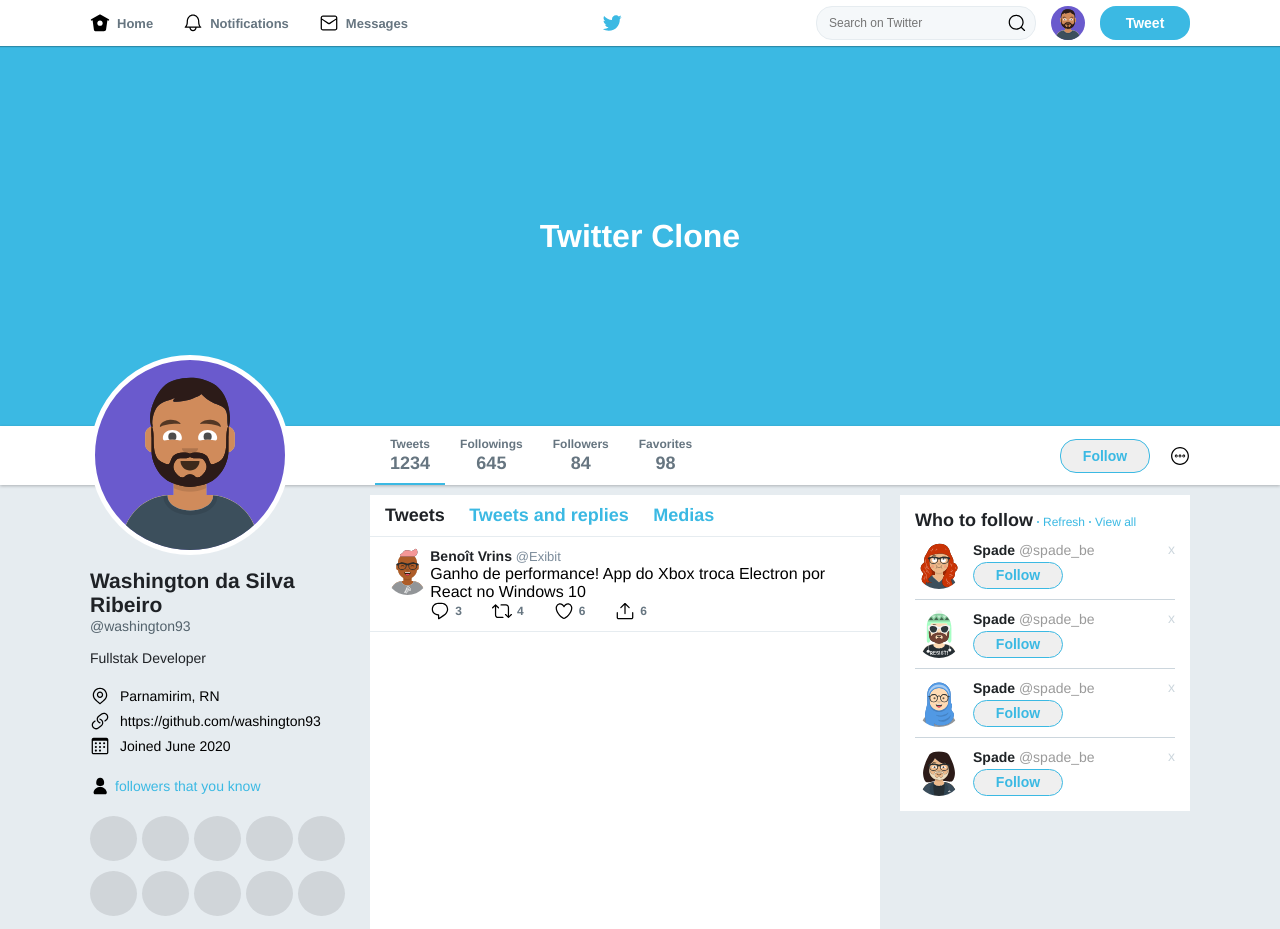
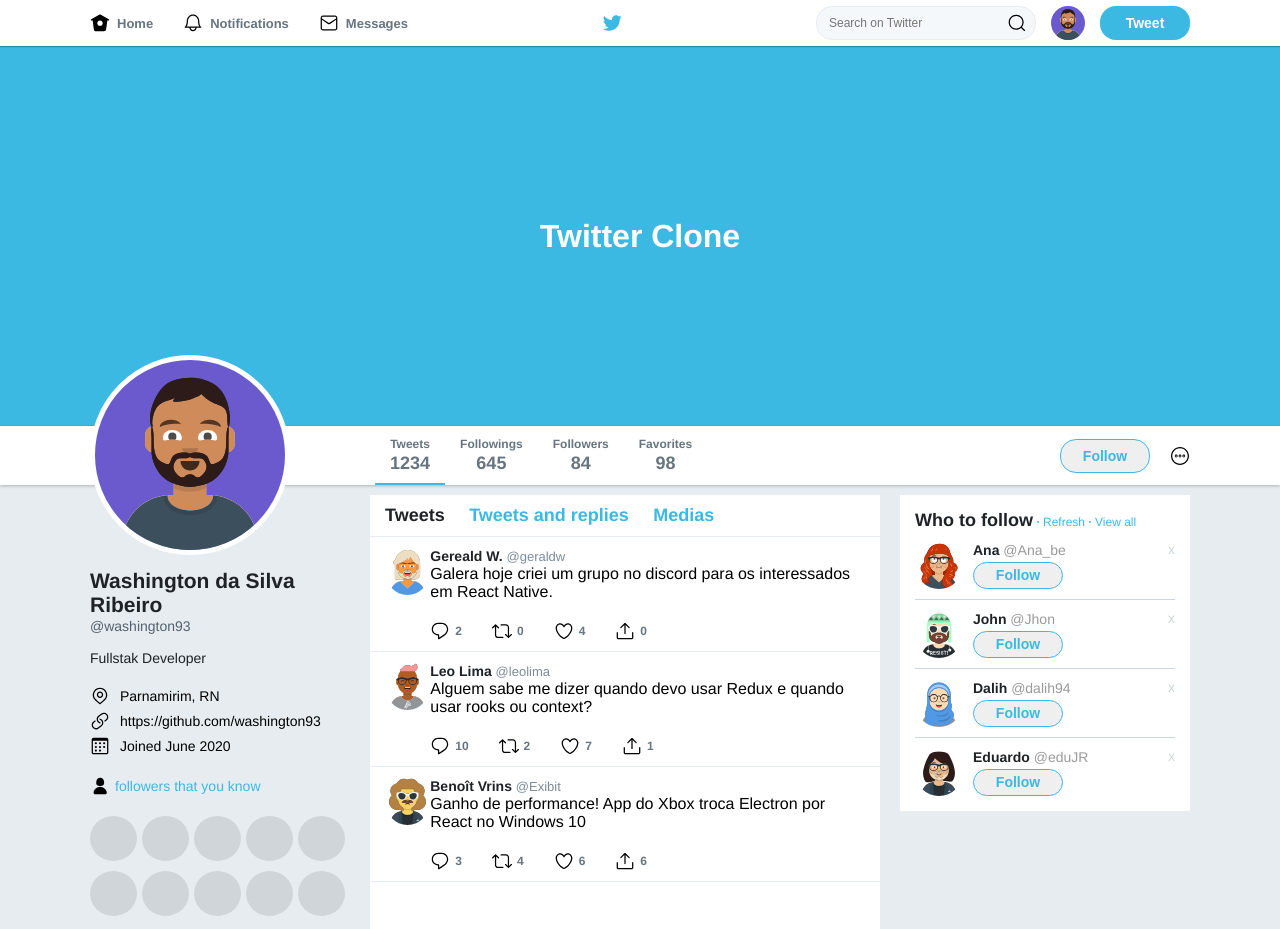
Before and after one commit to washington93/Twitter-clone, a plain HTML site: page index.html in a window 1280 px wide. Shown: the top 929 px of the page. Drawn offline with Linux system fonts and the light colour scheme.

Commit message:
README.md, preview.png

```diff
--- a/index.html
+++ b/index.html
@@ -90,7 +90,33 @@
 
       <ul class="tweets">
         <li>
+          <img src="images/avatar06.svg" alt="avatar">
+          <div class="info">
+            <strong>Gereald W. <span>@geraldw</span></strong>
+            <p>Galera hoje criei um grupo no discord para os interessados em React Native.  </p>
+            <div class="actions">
+              <a href=""><img src="images/comment.svg" alt="comments"/> 2</a>
+              <a href=""><img src="images/retweet.svg" alt="retweet"/> 0</a>
+              <a href=""><img src="images/like.svg" alt="like"/> 4</a>
+              <a href=""><img src="images/send.svg" alt="send"/> 0</a>
+            </div>
+          </div>
+        </li>
+        <li>
           <img src="images/avatar01.svg" alt="avatar">
+          <div class="info">
+            <strong>Leo Lima <span>@leolima</span></strong>
+            <p>Alguem sabe me dizer quando devo usar Redux e quando usar rooks ou context?</p>
+            <div class="actions">
+              <a href=""><img src="images/comment.svg" alt="comments"/> 10</a>
+              <a href=""><img src="images/retweet.svg" alt="retweet"/> 2</a>
+              <a href=""><img src="images/like.svg" alt="like"/> 7</a>
+              <a href=""><img src="images/send.svg" alt="send"/> 1</a>
+            </div>
+          </div>
+        </li>
+        <li>
+          <img src="images/avatar04.svg" alt="avatar">
           <div class="info">
             <strong>Benoît Vrins <span>@Exibit</span></strong>
             <p>Ganho de performance! App do Xbox troca Electron por React no Windows 10</p>
@@ -116,7 +142,7 @@
             <div class="profile">
               <img src="images/avatar07.svg" alt="avatar">
               <div class="info">
-                <strong>Spade <span>@spade_be</span></strong>
+                <strong>Ana <span>@Ana_be</span></strong>
                 <button>Follow</button>
               </div>
             </div>
@@ -126,7 +152,7 @@
             <div class="profile">
               <img src="images/avatar02.svg" alt="avatar">
               <div class="info">
-                <strong>Spade <span>@spade_be</span></strong>
+                <strong>John <span>@Jhon</span></strong>
                 <button>Follow</button>
               </div>
             </div>
@@ -136,7 +162,7 @@
             <div class="profile">
               <img src="images/avatar03.svg" alt="avatar">
               <div class="info">
-                <strong>Spade <span>@spade_be</span></strong>
+                <strong>Dalih <span>@dalih94</span></strong>
                 <button>Follow</button>
               </div>
             </div>
@@ -146,7 +172,7 @@
             <div class="profile">
               <img src="images/avatar05.svg" alt="avatar">
               <div class="info">
-                <strong>Spade <span>@spade_be</span></strong>
+                <strong>Eduardo <span>@eduJR</span></strong>
                 <button>Follow</button>
               </div>
             </div>
--- a/style.css
+++ b/style.css
@@ -343,6 +343,7 @@ div.wrapper-content .timeline ul.tweets li .info strong span{
 
 div.wrapper-content .timeline ul.tweets li .actions{
   display: flex;
+  margin-top: 20px;
 }
 
 div.wrapper-content .timeline ul.tweets li .actions a{
```
Also changed, not shown: images/preview.png (added), 1 other file.
